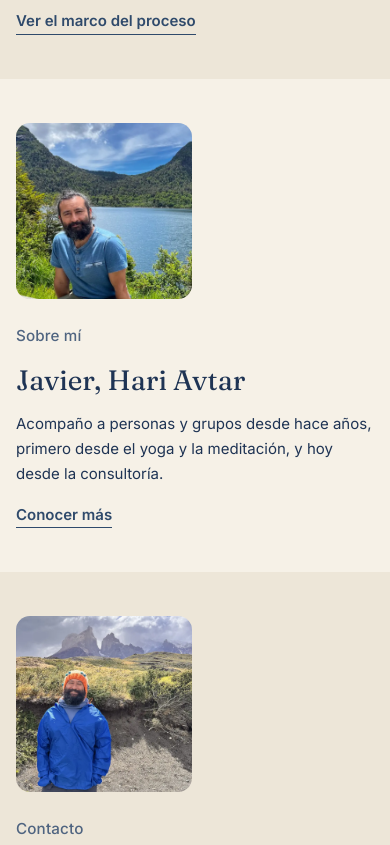
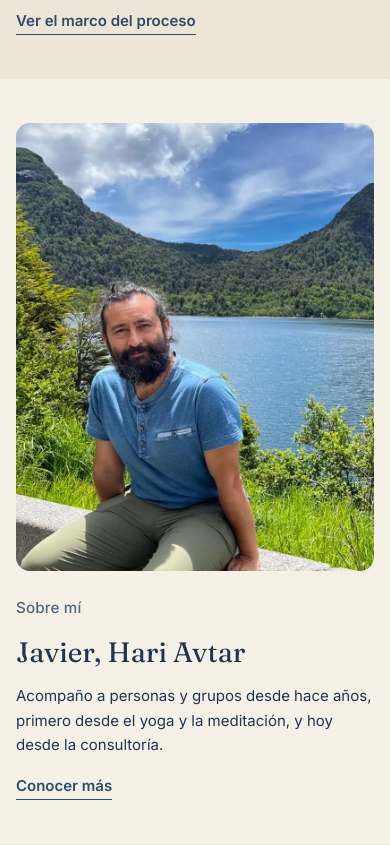
Before and after one commit to javierorchardsoto/web-javier-orchard, a website: page index.html in a window 390 px wide. Shown: the part 3671-4516 px from the top of the page. Drawn offline with Linux system fonts and the light colour scheme; no server answers.

Commit message:
Rediseño C: fotos de Sobre mí y Contacto a ancho completo en celular
Co-Authored-By: Claude Sonnet 5.5 <noreply@anthropic.com>
Claude-Session: https://claude.ai/code/session_018vndXeLVwSuKUJbk1kd32v

```diff
--- a/index.html
+++ b/index.html
@@ -205,8 +205,8 @@ footer a{color:var(--muted)}
   .signals li{font-size:1.05rem;padding-block:.9rem}
   .hero .photo img{aspect-ratio:16/10}
   .pause img{height:150px}
-  .about-teaser .photo,.close--photo .photo{max-width:11rem}
-  .about-teaser .photo img,.close--photo .photo img{aspect-ratio:1/1}
+  .about-teaser .photo,.close--photo .photo{max-width:none;width:100%}
+  .about-teaser .photo img,.close--photo .photo img{aspect-ratio:4/5;object-position:50% 30%}
   .steps,.formats{margin-top:1.5rem;gap:1.25rem}
   .promo{margin-top:-.5rem;padding:1rem 1.1rem}
   .promo-t{font-size:1.1rem}
```
